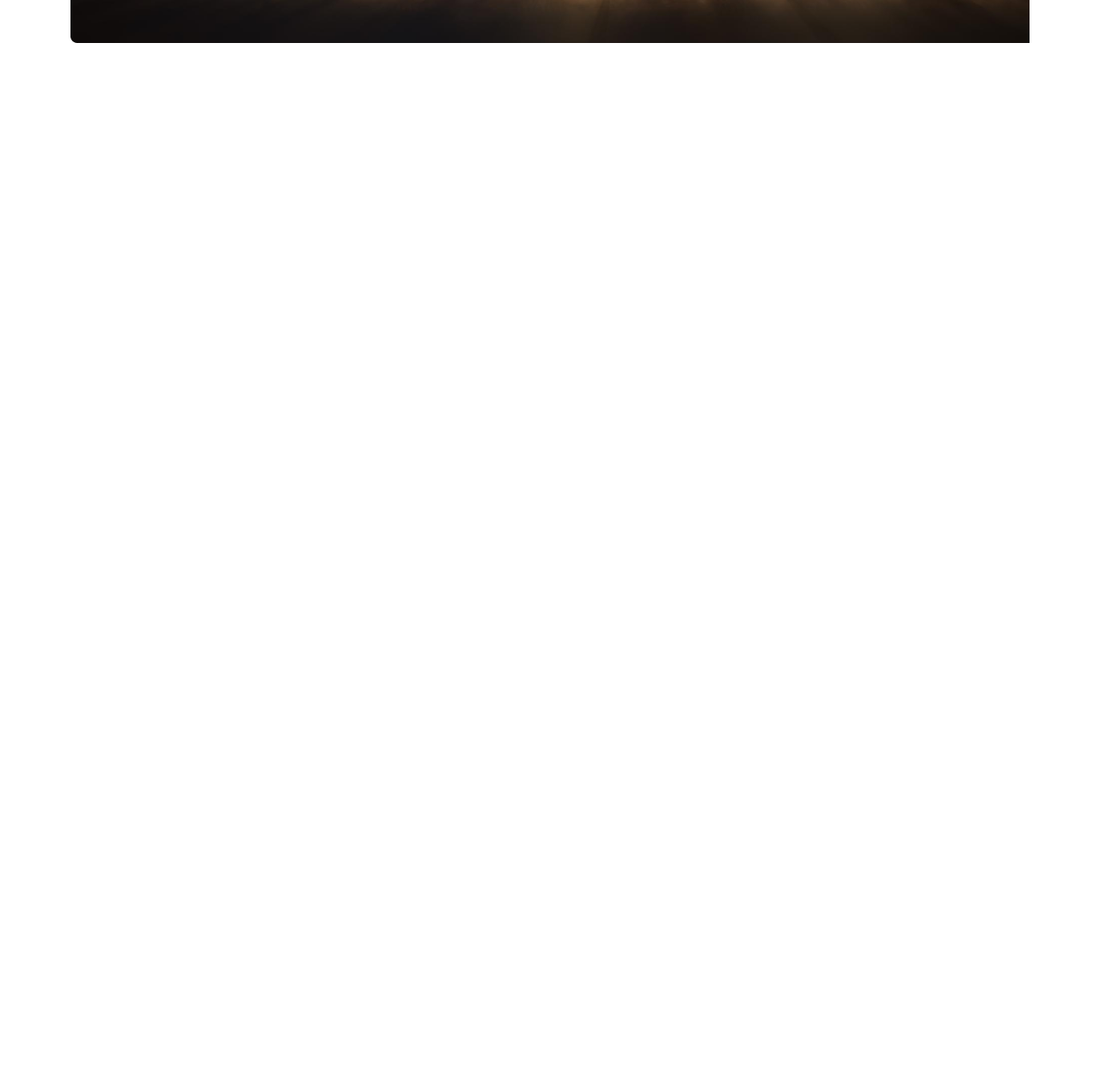
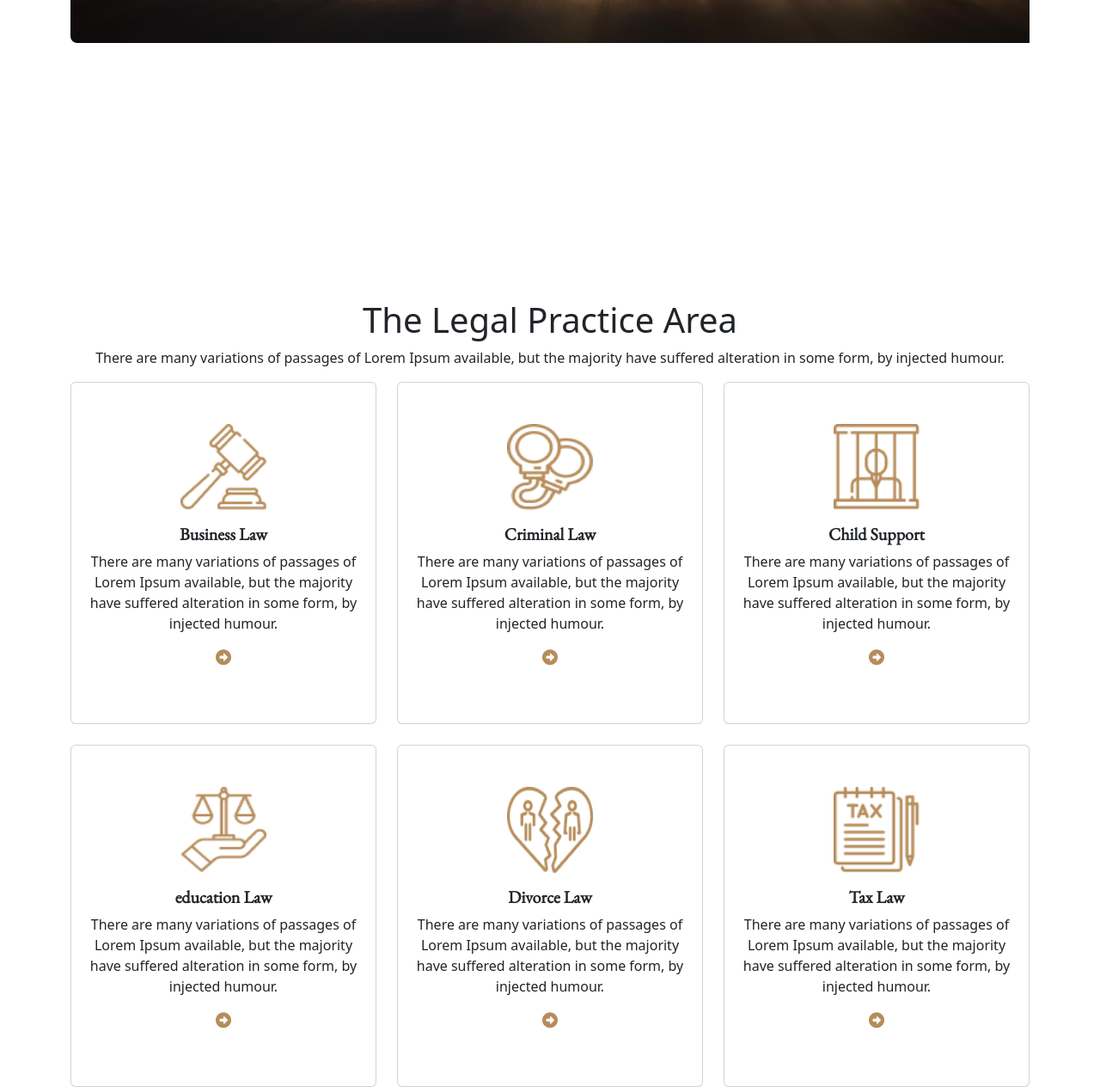
Before and after one commit to mohaiminul375/legal-solutions, a plain HTML site: page index.html in a window 1280 px wide. Shown: the part 582-1846 px from the top of the page at 86% size. Before the commit the page ends 882 px from the top, so only its background shows below. Drawn offline with nearby package versions, Linux system fonts and the light colour scheme.

Commit message:
create items

```diff
--- a/index.html
+++ b/index.html
@@ -1,11 +1,13 @@
 <!DOCTYPE html>
 <html lang="en">
+
 <head>
     <meta charset="UTF-8">
     <meta name="viewport" content="width=device-width, initial-scale=1.0">
     <title>Legal-Solution</title>
     <!-- bootstrap cdn -->
-    <link href="https://cdn.jsdelivr.net/npm/bootstrap@5.3.1/dist/css/bootstrap.min.css" rel="stylesheet" integrity="sha384-4bw+/aepP/YC94hEpVNVgiZdgIC5+VKNBQNGCHeKRQN+PtmoHDEXuppvnDJzQIu9" crossorigin="anonymous">
+    <link href="https://cdn.jsdelivr.net/npm/bootstrap@5.3.1/dist/css/bootstrap.min.css" rel="stylesheet"
+        integrity="sha384-4bw+/aepP/YC94hEpVNVgiZdgIC5+VKNBQNGCHeKRQN+PtmoHDEXuppvnDJzQIu9" crossorigin="anonymous">
 
     <!-- css link -->
     <link rel="stylesheet" href="/style/style.css">
@@ -16,9 +18,12 @@
     <!-- google font -->
     <link rel="preconnect" href="https://fonts.googleapis.com">
     <link rel="preconnect" href="https://fonts.gstatic.com" crossorigin>
-    <link href="https://fonts.googleapis.com/css2?family=Bebas+Neue&family=EB+Garamond&family=Inter&family=Open+Sans&family=Poppins&family=Roboto+Mono&family=Work+Sans&display=swap" rel="stylesheet">
+    <link
+        href="https://fonts.googleapis.com/css2?family=Bebas+Neue&family=EB+Garamond&family=Inter&family=Open+Sans&family=Poppins&family=Roboto+Mono&family=Work+Sans&display=swap"
+        rel="stylesheet">
 
 </head>
+
 <body>
     <!-- header -->
     <header class="container-md">
@@ -30,7 +35,9 @@
                     <img class="w-25" src="images/business.png" alt="">
                     <h1 class="font-garamond">Justice</h1>
                 </a>
-              <button class="navbar-toggler" type="button" data-bs-toggle="collapse" data-bs-target="#navbarSupportedContent" aria-controls="navbarSupportedContent" aria-expanded="false" aria-label="Toggle navigation">
+                <button class="navbar-toggler" type="button" data-bs-toggle="collapse"
+                    data-bs-target="#navbarSupportedContent" aria-controls="navbarSupportedContent"
+                    aria-expanded="false" aria-label="Toggle navigation">
                     <span class="navbar-toggler-icon"></span>
                 </button>
                 <div class="collapse navbar-collapse" id="navbarSupportedContent">
@@ -62,10 +69,14 @@
             <div class="banner d-flex justify-content-center align-items-center">
                 <div class="text-white w-75 text-center">
                     <h1 class="font-garamond">We Provide Effective Legal Solutions</h1>
-        <p class="font-poppins">There are many variations of passages of Lorem Ipsum available, but the majority have suffered alteration in some form, by injected humour.</p>
+                    <p
+                    class="font-poppins">There are many variations of passages of Lorem Ipsum available, but the
+                        majority have suffered alteration in some form, by injected humour.</p>
                     <div class="input-group mb-3 w-75 mx-auto">
-            <input type="text" class="form-control" placeholder="Search your Services" aria-label="Recipient's username" aria-describedby="button-addon2">
-            <button class="btn btn-banner text-white fw-bold" type="button" id="button-addon2">Search</button>
+                        <input type="text" class="form-control" placeholder="Search your Services"
+                            aria-label="Recipient's username" aria-describedby="button-addon2">
+                        <button class="btn btn-banner text-white fw-bold" type="button"
+                            id="button-addon2">Search</button>
                         <!-- <button class="btn btn-banner ms-auto font-poppins text-white" type="button">Search</button> -->
                     </div>
                 </div>
@@ -75,7 +86,79 @@
     </header>
 
     <!-- main -->
-    <main>
+    <main class="mt-5 container-md">
+        <!-- Practice Area -->
+        <section class="mt-5">
+            <h1 class="text-center">The Legal Practice Area</h1>
+            <p class="text-center">There are many variations of passages of Lorem Ipsum available, but the majority have suffered alteration in some form, by injected humour.</p>
+
+            <!--Services Items  -->
+
+            <div class="row row-cols-1 row-cols-md-2 row-cols-lg-3 g-4">
+                <div class="col">
+                  <div class="card py-5 services-items">
+                    <img src="images/business.png" class="card-img-top img-width mx-auto" alt="...">
+                    <div class="card-body text-center">
+                      <h5 class="card-title font-garamond fw-semibold">Business Law</h5>
+                      <p class="card-text">There are many variations of passages of Lorem Ipsum available, but the majority have suffered alteration in some form, by injected humour.</p>
+                      <i class="fa-solid fa-circle-right bg-icon"></i>
+                    </div>
+                  </div>
+                </div>
+
+                <div class="col">
+                    <div class="card py-5 services-items">
+                        <img src="images/criminal.png" class="card-img-top img-width mx-auto" alt="...">
+                        <div class="card-body text-center">
+                          <h5 class="card-title font-garamond fw-semibold">Criminal Law</h5>
+                          <p class="card-text">There are many variations of passages of Lorem Ipsum available, but the majority have suffered alteration in some form, by injected humour.</p>
+                          <i class="fa-solid fa-circle-right bg-icon"></i>
+                        </div>
+                      </div>
+                </div>
+                <div class="col">
+                    <div class="card py-5 services-items">
+                        <img src="images/child.png" class="card-img-top img-width mx-auto" alt="...">
+                        <div class="card-body text-center">
+                          <h5 class="card-title font-garamond fw-semibold">Child Support</h5>
+                          <p class="card-text">There are many variations of passages of Lorem Ipsum available, but the majority have suffered alteration in some form, by injected humour.</p>
+                          <i class="fa-solid fa-circle-right bg-icon"></i>
+                        </div>
+                      </div>
+                </div>
+                <div class="col">
+                    <div class="card py-5 services-items">
+                        <img src="images/education.png" class="card-img-top img-width mx-auto" alt="...">
+                        <div class="card-body text-center">
+                          <h5 class="card-title font-garamond fw-semibold">education Law</h5>
+                          <p class="card-text">There are many variations of passages of Lorem Ipsum available, but the majority have suffered alteration in some form, by injected humour.</p>
+                          <i class="fa-solid fa-circle-right bg-icon"></i>
+                        </div>
+                      </div>
+                </div>
+                <div class="col">
+                    <div class="card py-5 services-items">
+                        <img src="images/divorce.png" class="card-img-top img-width mx-auto" alt="...">
+                        <div class="card-body text-center">
+                          <h5 class="card-title font-garamond fw-semibold">Divorce Law</h5>
+                          <p class="card-text">There are many variations of passages of Lorem Ipsum available, but the majority have suffered alteration in some form, by injected humour.</p>
+                          <i class="fa-solid fa-circle-right bg-icon"></i>
+                        </div>
+                      </div>
+                </div>
+                <div class="col">
+                    <div class="card py-5 services-items">
+                        <img src="images/tax.png" class="card-img-top img-width mx-auto" alt="...">
+                        <div class="card-body text-center">
+                          <h5 class="card-title font-garamond fw-semibold">Tax Law</h5>
+                          <p class="card-text">There are many variations of passages of Lorem Ipsum available, but the majority have suffered alteration in some form, by injected humour.</p>
+                          <i class="fa-solid fa-circle-right bg-icon"></i>
+                        </div>
+                      </div>
+                </div>
+              </div>
+
+        </section>
 
     </main>
 
@@ -84,7 +167,10 @@
 
     </footer>
     <!-- Bootstrap JS -->
-    <script src="https://cdn.jsdelivr.net/npm/bootstrap@5.3.1/dist/js/bootstrap.bundle.min.js" integrity="sha384-HwwvtgBNo3bZJJLYd8oVXjrBZt8cqVSpeBNS5n7C8IVInixGAoxmnlMuBnhbgrkm" crossorigin="anonymous"></script>
+    <script src="https://cdn.jsdelivr.net/npm/bootstrap@5.3.1/dist/js/bootstrap.bundle.min.js"
+        integrity="sha384-HwwvtgBNo3bZJJLYd8oVXjrBZt8cqVSpeBNS5n7C8IVInixGAoxmnlMuBnhbgrkm"
+        crossorigin="anonymous"></script>
 </body>
 </body>
+
 </html>
--- a/style/style.css
+++ b/style/style.css
@@ -15,6 +15,10 @@
     --bs-gradient: none;
 
 }
+.bg-icon{
+    color: #B68C5A;
+    font-size: 18px;
+}
 
 .font-garamond{
     font-family: 'EB Garamond', serif;
@@ -30,3 +34,12 @@
     height: 100vh;
     background-repeat: no-repeat;
 }
+.img-width{
+    height: 100px;
+    width: 100px;
+
+}
+
+.services-items:hover{
+background: rgba(128, 128, 128, 0.264);
+}
```
Lines whose indentation alone changed are shown as unchanged.
